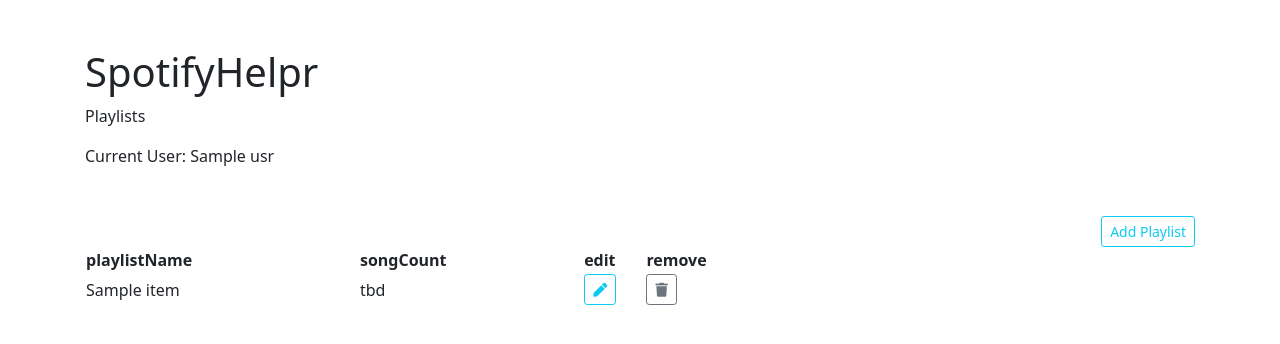
After one commit to chirag3110gupta/SpotifyHelpr, a Flask app: template flask_demo/app/templates/playlist.html in a window 1280 px wide. The commit adds this page. Shown: the top 344 px of the page. Run offline with Flask 2, Linux system fonts and the light colour scheme; the template is opened without the code that fills it: most values are stand-ins (such as "Sample title", 1, 10 or a date in 2020).

Commit message:
creating and removing playlists works

```diff
--- a/flask_demo/app/static/script/modal.js
+++ b/flask_demo/app/static/script/modal.js
@@ -6,12 +6,15 @@ $(document).ready(function () {
         const taskID = button.data('source') // Extract info from data-* attributes
         const content = button.data('content') // Extract info from data-* attributes
 
+        console.log("taskId", taskID)
+        console.log("taskId", taskID)
+
         const modal = $(this)
-        if (taskID === 'New Task') {
+        if (taskID === 'New Playlist') {
             modal.find('.modal-title').text(taskID)
             $('#task-form-display').removeAttr('taskID')
         } else {
-            modal.find('.modal-title').text('Edit Task ' + taskID)
+            modal.find('.modal-title').text('Edit Playlist ' + taskID)
             $('#task-form-display').attr('taskID', taskID)
         }
 
@@ -24,15 +27,12 @@ $(document).ready(function () {
 
 
     $('#submit-task').click(function () {
-        //const tID = $('#task-form-display').attr('taskID');
-        //const button = document.querySelector('[data-content="1"]');
         const tID = $('#task-form-display').attr('taskID');
-        console.log($('#task-modal').find('.form-control').val())
-        console.log(tID)
+        if (tID) {
+          console.log("edit", tID)
           $.ajax({
               type: 'POST',
-            //url: tID ? '/edit/' + tID : '/create',
-            url: '/create',
+              url: '/edit/' + tID,
               contentType: 'application/json;charset=UTF-8',
               data: JSON.stringify({
                   'songId': $('#task-modal').find('.form-control').val(),
@@ -46,15 +46,36 @@ $(document).ready(function () {
                   console.log('Error');
               }
           });
+
+        } else {
+          console.log("create", tID)
+          $.ajax({
+              type: 'POST',
+              url: '/create',
+              contentType: 'application/json;charset=UTF-8',
+              data: JSON.stringify({
+                  'playlistName': $('#task-modal').find('.form-control').val(),
+              }),
+              success: function (res) {
+                  console.log(res.response)
+                  location.reload();
+              },
+              error: function () {
+                  console.log('Error');
+              }
+          });
+        }
     });
 
     $('.remove').click(function () {
-        console.log("here")
         const remove = $(this)
-        console.log(remove.data('source'))
         $.ajax({
             type: 'POST',
-            url: '/delete/' + remove.data('source'),
+            url: '/delete',
+            contentType: 'application/json;charset=UTF-8',
+            data: JSON.stringify({
+                'playlistId': remove.data('source')
+            }),
             success: function (res) {
                 console.log(res.response)
                 location.reload();
--- /dev/null
+++ b/flask_demo/app/templates/playlist.html
@@ -0,0 +1,88 @@
+<!DOCTYPE html>
+
+<html>
+  <head>
+    <title>Homepage</title>
+    <meta charset="utf-8">
+    <meta name="viewport" content="width=device-width, initial-scale=1">
+
+    <link rel="icon" href="{{ url_for('static', filename='img/cs.ico') }}">
+    <link href="https://cdn.jsdelivr.net/npm/bootstrap@5.0.0-beta2/dist/css/bootstrap.min.css" rel="stylesheet"
+    integrity="sha384-BmbxuPwQa2lc/FVzBcNJ7UAyJxM6wuqIj61tLrc4wSX0szH/Ev+nYRRuWlolflfl" crossorigin="anonymous">
+
+    <link rel="stylesheet" href="https://cdnjs.cloudflare.com/ajax/libs/font-awesome/5.15.3/css/all.css">
+    <link rel="stylesheet" href="{{ url_for('static', filename='styles/custom.css') }}">
+  </head>
+
+  <body>
+    <main role="main" class="container extra-bottom">
+      <h1 class="mt-5">SpotifyHelpr</h1>
+      <p>Playlists</p>
+      <p>Current User: {{ usr }}</p>
+    </main>
+
+    <div class="container">
+        <!-- Add Playlist Button -->
+        <div style="text-align: right;">
+        <button type="button" class="btn btn-outline-info btn-sm" data-bs-toggle="modal" data-bs-target="#task-modal" data-source="New Playlist">Add Playlist</button>
+        </div>
+
+        <div class="modal fade" id="task-modal" tabindex="-1" aria-labelledby="Label" aria-hidden="true">
+        <div class="modal-dialog">
+            <div class="modal-content">
+            <div class="modal-header">
+                <h5 class="modal-title" id="Label">Add a song</h5>
+                <button type="button" class="btn-close" data-bs-dismiss="modal" aria-label="Close"></button>
+            </div>
+
+            <div class="modal-body">
+                <div class="input-group mb-3">
+                    <span class="input-group-text" id="task-form-display">playlistName</span>
+                    <input type="text" class="form-control" placeholder="name of new playlist" aria-label="task-name" aria-describedby="basic-addon1">
+                </div>
+            </div>
+            <div class="modal-footer">
+                <button type="button" class="btn btn-secondary" data-bs-dismiss="modal">Close</button>
+                <button id="submit-task" type="button" class="btn btn-primary">Save Changes</button>
+            </div>
+            </div>
+        </div>
+        </div>
+    </div>
+
+    <!--Playlist Table-->
+    <div class="container table-responsive">
+    <table class="playlist_table">
+        <thead>
+        <tr>
+            <th class="name">playlistName</th>
+            <th class="num">songCount</th>
+            <th class="update">edit</th>
+            <th class="update">remove</th>
+        </tr>
+        </thead>
+
+        <tbody>
+        {% for item in items %}
+            <tr>
+                <td>{{item.playlistName}}</td>
+                <td>tbd</td>
+
+                <td><button type="button" class="btn btn-outline-info btn-sm" data-bs-toggle="modal" data-bs-target="#task-modal" data-source={{item.playlistName}} data-content="{{item.task}}"><i class="fa fa-pen fa-1" aria-hidden="true"></i></button></td>
+
+                <td><button class="btn btn-outline-secondary btn-sm remove" data-source={{item.playlistId}} type="button"><i class="fa fa-trash fa-1" aria-hidden="true"></i></button></td>
+
+            </tr>
+        {% endfor %}
+
+        </tbody>
+    </table>
+    </div>
+  </body>
+
+    <script src="https://ajax.googleapis.com/ajax/libs/jquery/3.6.0/jquery.min.js"></script>
+    <script src="https://cdn.jsdelivr.net/npm/bootstrap@5.0.0-beta2/dist/js/bootstrap.bundle.min.js"
+        integrity="sha384-b5kHyXgcpbZJO/tY9Ul7kGkf1S0CWuKcCD38l8YkeH8z8QjE0GmW1gYU5S9FOnJ0" crossorigin="anonymous"></script>
+    <script src="{{ url_for('static', filename='script/modal.js') }}"></script>
+
+</html>
```
Also changed, not shown: flask_demo/app/database.py (+19 -15 lines), flask_demo/app/routes.py (+42 -15 lines), flask_demo/app/templates/home.html (added, +26 -0 lines), flask_demo/app/templates/index.html (+3 -14 lines), 1 other file. Lines whose indentation alone changed are shown as unchanged.
